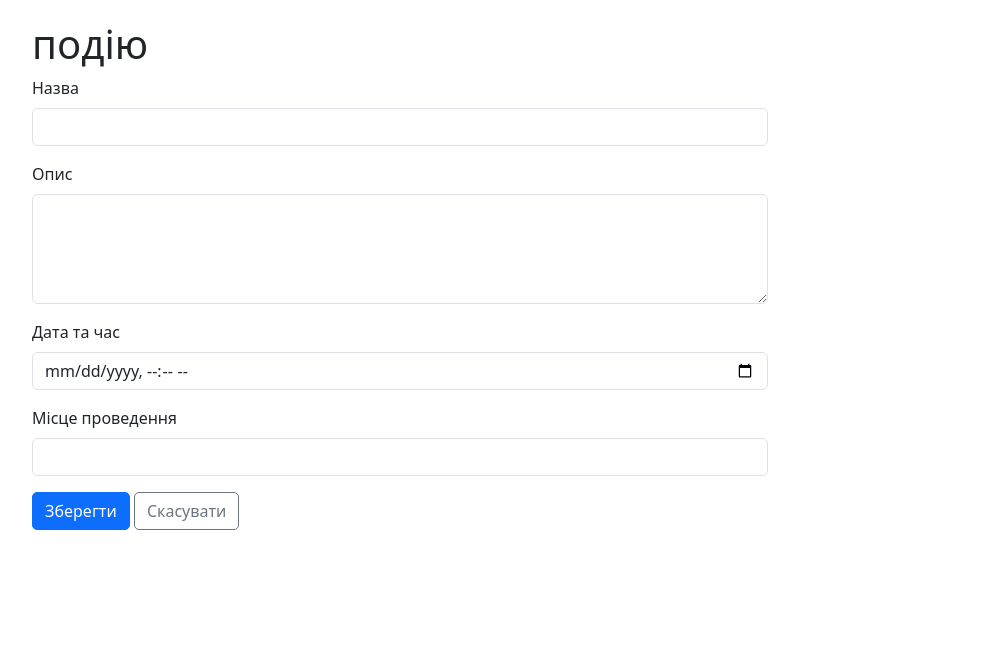
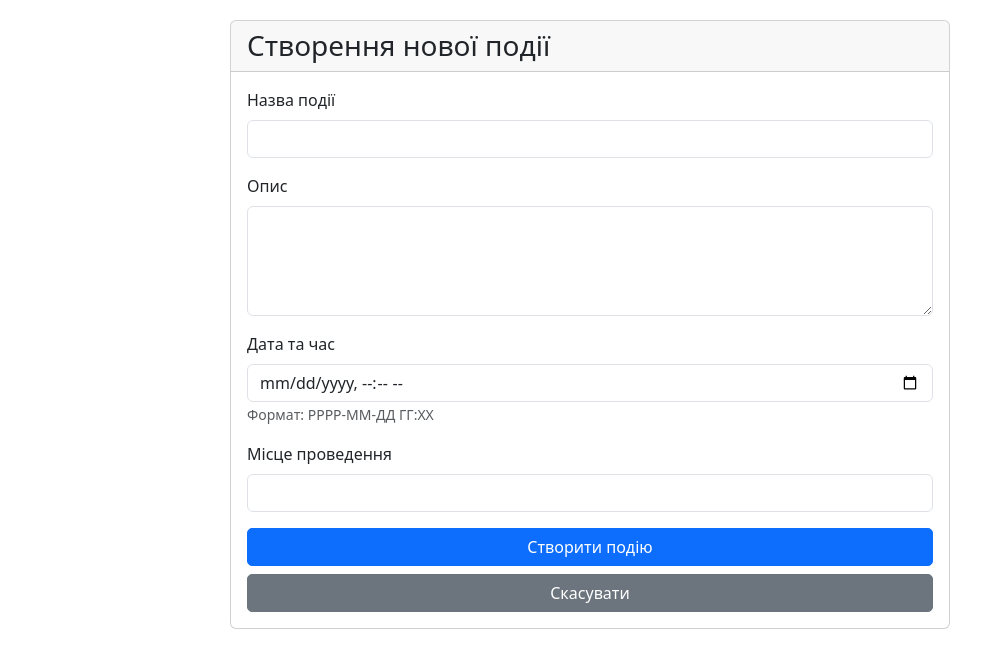
Before and after one commit to pohorelova-julia/ppz-project, a Django app: page /events/create/ in a window 1280 px wide. Shown: the part 56-724 px from the top of the page, without its empty margins (50-1031 px from the left). Run offline with Django 4.2, Linux system fonts and the light colour scheme; a user stored in the database is signed in.

Commit message:
Update event_form.html

```diff
--- a/templates/events/event_form.html
+++ b/templates/events/event_form.html
@@ -1,44 +1,76 @@
 {% extends 'base.html' %}
 
-{% block title %}{{ action }} подію | {{ block.super }}{% endblock %}
+{% block title %}{% if event %}Редагування події{% else %}Створення нової події{% endif %} | Платформа управління подіями{% endblock %}
 
 {% block content %}
+<div class="container">
     <div class="row">
-    <div class="col-md-8">
-        <h1>{{ action }} подію</h1>
+        <div class="col-md-8 offset-md-2">
+            <div class="card">
+                <div class="card-header">
+                    <h1 class="h3 mb-0">{% if event %}Редагування події{% else %}Створення нової події{% endif %}</h1>
+                </div>
+                <div class="card-body">
                     <form method="post">
                         {% csrf_token %}
+
                         <div class="mb-3">
-                <label for="{{ form.title.id_for_label }}" class="form-label">Назва</label>
+                            <label for="{{ form.title.id_for_label }}" class="form-label">{{ form.title.label }}</label>
                             {{ form.title }}
                             {% if form.title.errors %}
-                <div class="text-danger">{{ form.title.errors }}</div>
+                            <div class="text-danger">
+                                {% for error in form.title.errors %}
+                                {{ error }}
+                                {% endfor %}
+                            </div>
                             {% endif %}
                         </div>
+
                         <div class="mb-3">
-                <label for="{{ form.description.id_for_label }}" class="form-label">Опис</label>
+                            <label for="{{ form.description.id_for_label }}" class="form-label">{{ form.description.label }}</label>
                             {{ form.description }}
                             {% if form.description.errors %}
-                <div class="text-danger">{{ form.description.errors }}</div>
+                            <div class="text-danger">
+                                {% for error in form.description.errors %}
+                                {{ error }}
+                                {% endfor %}
+                            </div>
                             {% endif %}
                         </div>
+
                         <div class="mb-3">
-                <label for="{{ form.date.id_for_label }}" class="form-label">Дата та час</label>
+                            <label for="{{ form.date.id_for_label }}" class="form-label">{{ form.date.label }}</label>
                             {{ form.date }}
                             {% if form.date.errors %}
-                <div class="text-danger">{{ form.date.errors }}</div>
+                            <div class="text-danger">
+                                {% for error in form.date.errors %}
+                                {{ error }}
+                                {% endfor %}
+                            </div>
+                            {% endif %}
+                            <small class="form-text text-muted">Формат: РРРР-ММ-ДД ГГ:ХХ</small>
+                        </div>
+
+                        <div class="mb-3">
+                            <label for="{{ form.location.id_for_label }}" class="form-label">{{ form.location.label }}</label>
+                            {{ form.location }}
+                            {% if form.location.errors %}
+                            <div class="text-danger">
+                                {% for error in form.location.errors %}
+                                {{ error }}
+                                {% endfor %}
+                            </div>
                             {% endif %}
                         </div>
-            <div class="mb-3">
-                <label for="{{ form.location.id_for_label }}" class="form-label">Місце проведення</label>
-                {{ form.location }}
-                {% if form.location.errors %}
-                <div class="text-danger">{{ form.location.errors }}</div>
-                {% endif %}
+
+                        <div class="d-grid gap-2">
+                            <button type="submit" class="btn btn-primary">{% if event %}Зберегти зміни{% else %}Створити подію{% endif %}</button>
+                            <a href="{% if event %}{% url 'event_detail' event.pk %}{% else %}{% url 'event_list' %}{% endif %}" class="btn btn-secondary">Скасувати</a>
                         </div>
-            <button type="submit" class="btn btn-primary">Зберегти</button>
-            <a href="{% url 'event_list' %}" class="btn btn-outline-secondary">Скасувати</a>
                     </form>
                 </div>
             </div>
+        </div>
+    </div>
+</div>
 {% endblock %}
```
Lines whose indentation alone changed are shown as unchanged.
